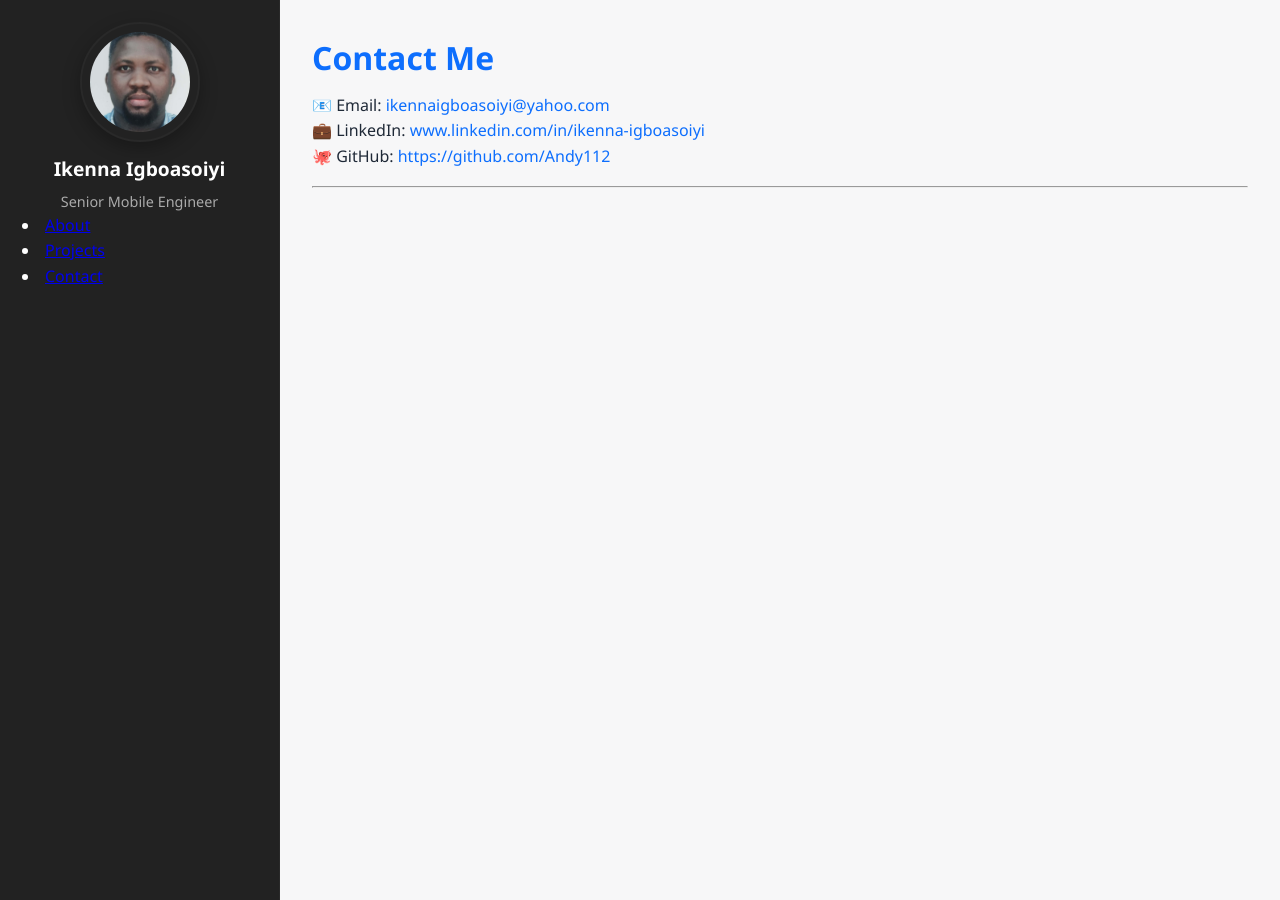
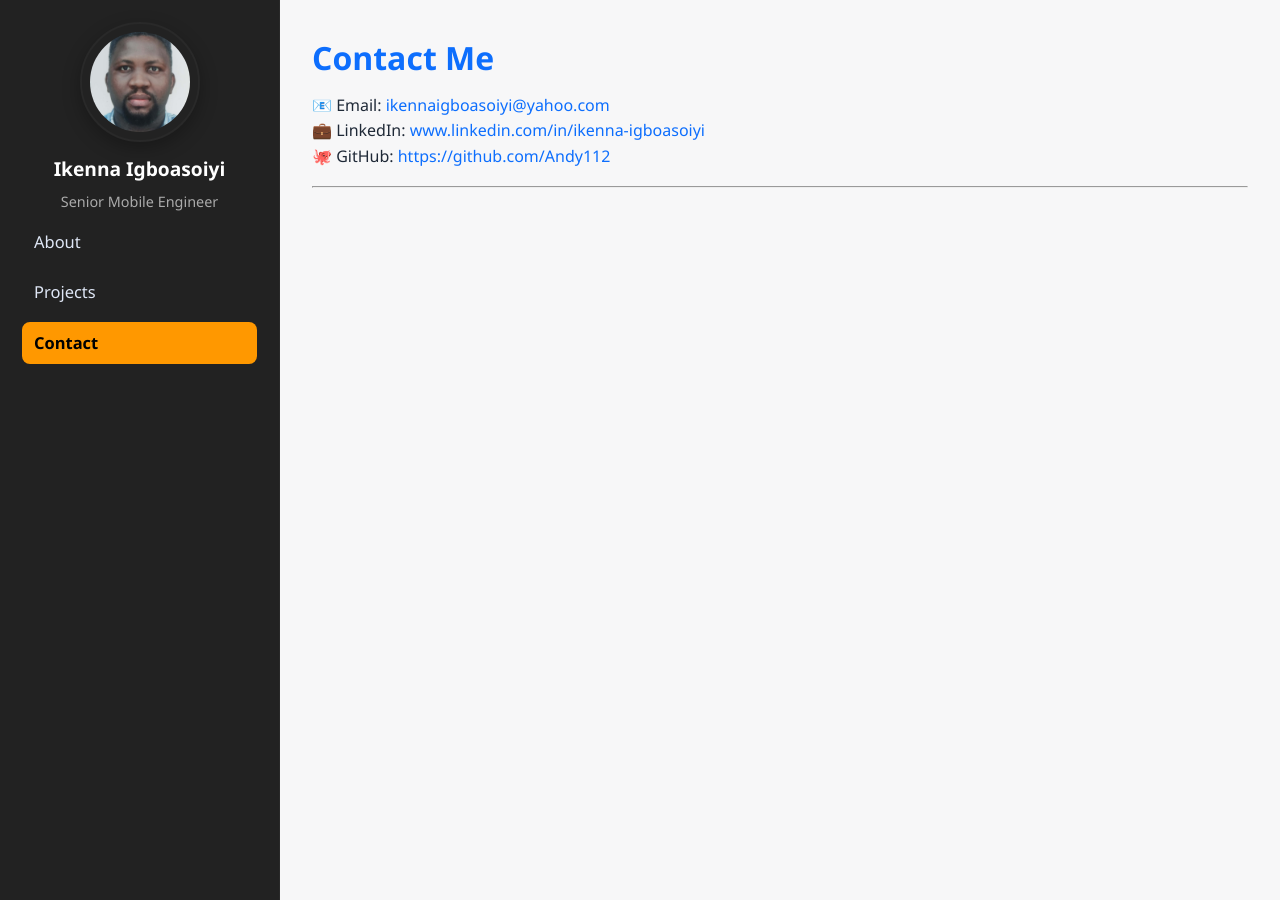
Before and after one commit to Andy112/ikenna-portfolio, a Jekyll site: the page built from contact.md, in a window 1280 px wide. Built offline with Jekyll 4.4.1, drawn with Linux system fonts in a browser that asks for light colours.

Commit message:
Update default.html

```diff
--- a/_layouts/default.html
+++ b/_layouts/default.html
@@ -23,9 +23,9 @@
           <li><a href="{{ '/about' | relative_url }}">About</a></li>
           <li><a href="{{ '/projects' | relative_url }}">Projects</a></li>
           <li><a href="{{ '/contact' | relative_url }}">Contact</a></li>
-        </ul>
+        </ul> -->
 
-        <ul> -->
+        <ul>
 <!--           <li class="{% if page.url == '/' %}active{% endif %}">
             <a href="/">Home</a>
           </li> -->
```
